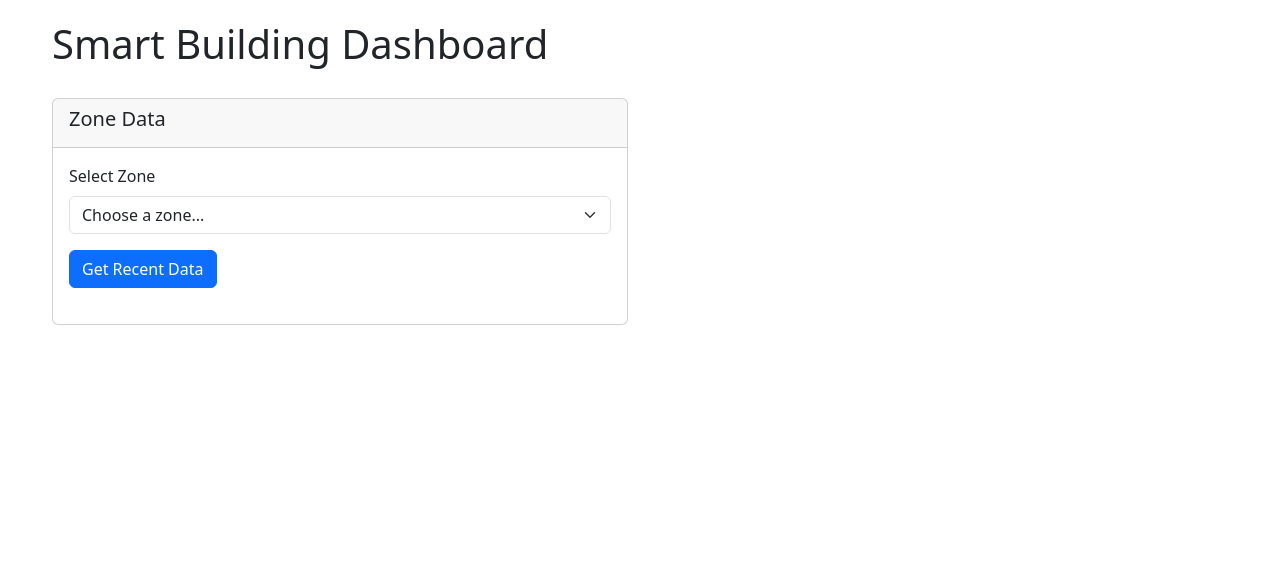
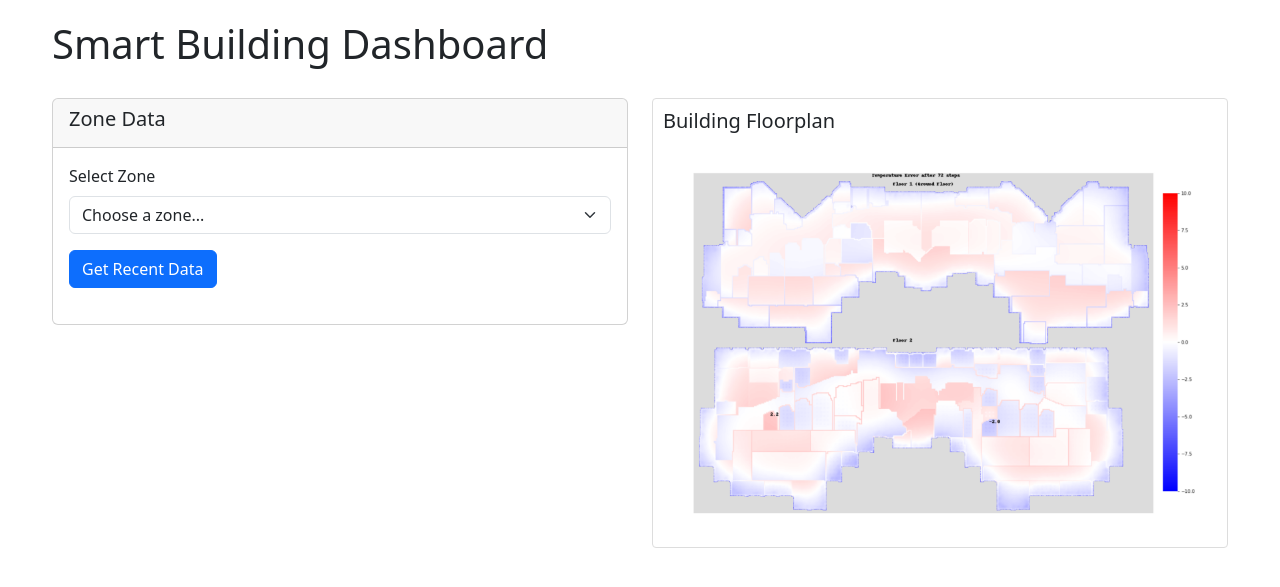
Before and after one commit to SammyAgrawal/syyclops-oa, a Flask app: template frontend/templates/index.html in a window 1280 px wide. Shown: the top 587 px of the page. Run offline with Flask 3, Linux system fonts and the light colour scheme; the template is opened without the code that fills it, so the values that code supplies are empty.

Commit message:
added layout extensoin

```diff
--- a/frontend/app.py
+++ b/frontend/app.py
@@ -1,10 +1,10 @@
-from flask import Flask, render_template, request, jsonify
+from flask import Flask, render_template, request, jsonify, url_for
 from sqlalchemy import create_engine, desc, text
 from sqlalchemy.orm import sessionmaker
 import os
 import time
 
-app = Flask(__name__)
+app = Flask(__name__, static_url_path='/static')
 
 # Database connection
 DB_USER = os.environ.get('DB_USER', 'building_user')
--- a/frontend/templates/index.html
+++ b/frontend/templates/index.html
@@ -21,6 +21,18 @@
         .loading {
             display: none;
             margin-top: 20px;
+        }
+        .floorplan-container {
+            border: 1px solid #ddd;
+            border-radius: 4px;
+            padding: 10px;
+            height: 100%;
+        }
+        .floorplan-image {
+            width: 100%;
+            height: auto;
+            max-height: 500px;
+            object-fit: contain;
         }
     </style>
 </head>
@@ -59,6 +71,14 @@
                     </div>
                 </div>
             </div>
+
+            <!-- Floorplan Column -->
+            <div class="col-md-6">
+                <div class="floorplan-container">
+                    <h5>Building Floorplan</h5>
+                    <img src="{{ url_for('static', filename='images/floorplan.png') }}" alt="Building Floorplan" class="floorplan-image">
+                </div>
+            </div>
         </div>
     </div>
 
@@ -91,6 +111,7 @@
 
                 // Display data
                 let html = `<h4 class="mt-4">Data for ${data.zone_name}</h4>`;
+                html += `<p>Square Footage: ${data.square_footage} sq ft</p>`;
 
                 if (data.measurements.length === 0) {
                     html += '<p>No measurements found for this zone.</p>';
@@ -99,6 +120,7 @@
                     <table class="table table-striped mt-3">
                         <thead>
                             <tr>
+                                <th>Building</th>
                                 <th>Device ID</th>
                                 <th>Type</th>
                                 <th>Value</th>
@@ -111,6 +133,7 @@
                     data.measurements.forEach(m => {
                         html += `
                         <tr>
+                            <td>hyatt-place</td>
                             <td>${m.device_id}</td>
                             <td>${m.device_type}</td>
                             <td>${m.value}</td>
```
Also changed, not shown: frontend/static/images/floorplan.png (added), subscriber/building_layout.py (added), 1 other file.
